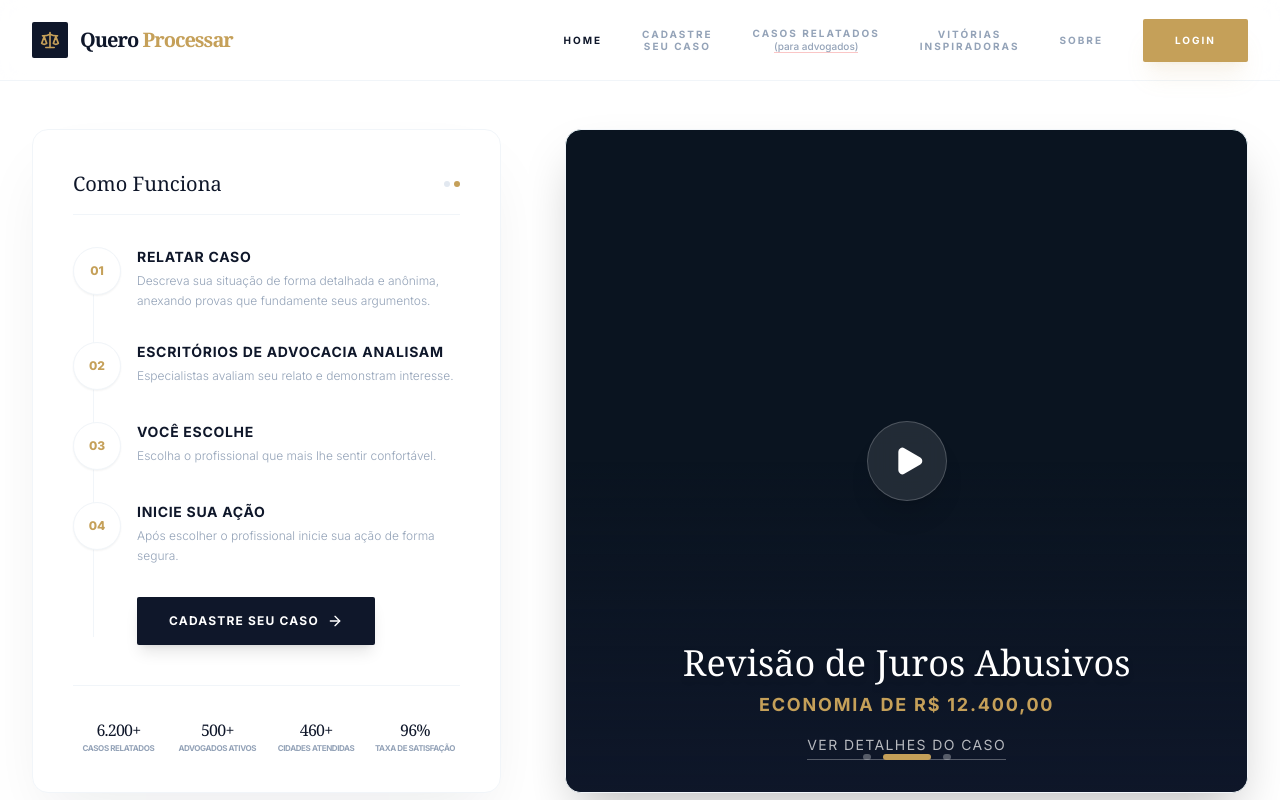
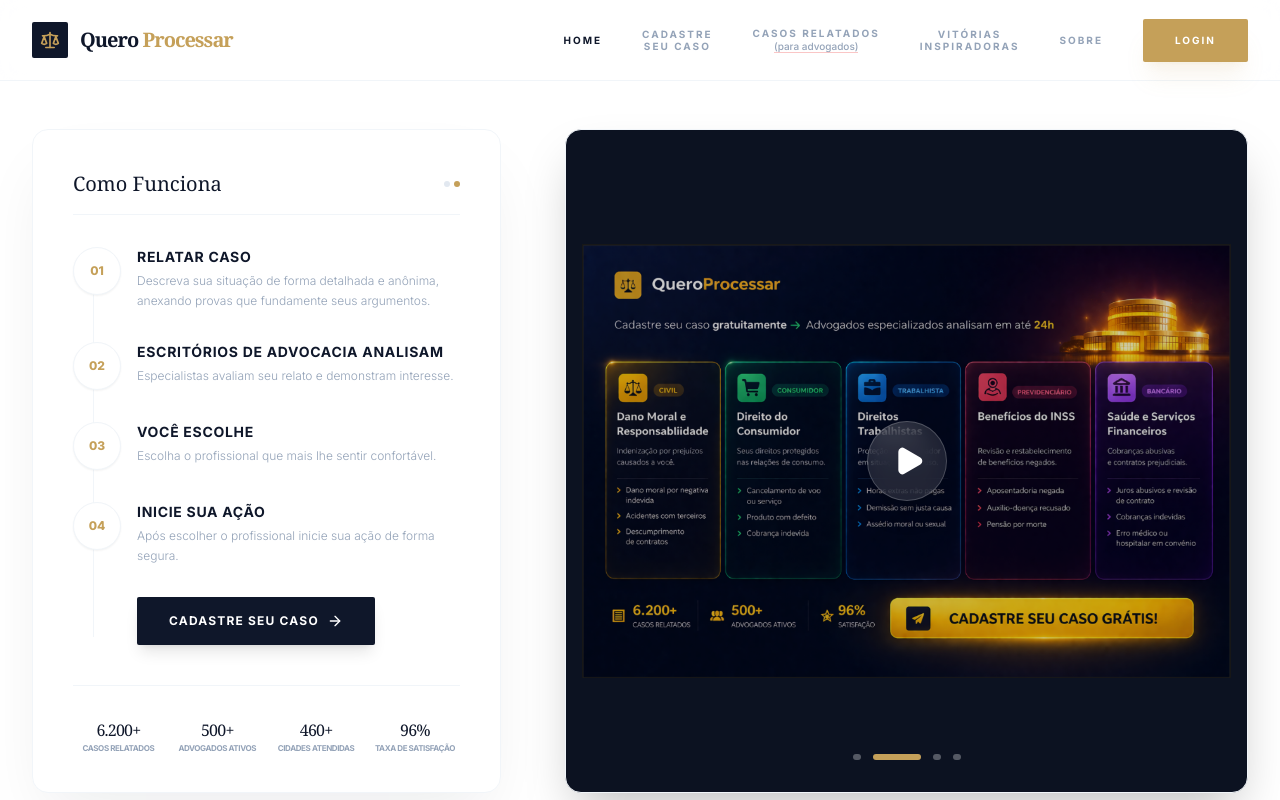
Before and after one commit to Aprendendo1234/queroprocessar, a React (Vite) app: page / in a window 1280 px wide. Shown: the top 800 px of the page. Built offline with nearby package versions, Linux system fonts and the light colour scheme; no server answers; the database is empty.

Commit message:
fix: adicionar thumbnail do novo video

```diff
--- a/components/VitoriasPage.tsx
+++ b/components/VitoriasPage.tsx
@@ -29,8 +29,15 @@
                                 {/* Main Content - Left: Video */}
                                 <div>
                                     <div className={`relative aspect-video rounded-2xl overflow-hidden shadow-2xl bg-slate-900 group`}>
-                                        <div className={`absolute inset-0 ${story.color} opacity-20`}></div>
-                                        <div className="absolute inset-0 flex items-center justify-center">
+                                        {(story as any).coverImage ? (
+                                            <div className="absolute inset-0 w-full h-full">
+                                                <img src={(story as any).coverImage} alt={story.title} className="w-full h-full object-cover" />
+                                                <div className={`absolute inset-0 ${story.color} opacity-40 mix-blend-multiply`}></div>
+                                            </div>
+                                        ) : (
+                                            <div className={`absolute inset-0 ${story.color} opacity-20`}></div>
+                                        )}
+                                        <div className="absolute inset-0 flex items-center justify-center z-10">
                                             <div className="w-20 h-20 bg-white/10 backdrop-blur-md rounded-full flex items-center justify-center cursor-pointer hover:scale-110 transition-transform border border-white/20 shadow-xl group-hover:bg-white/20">
                                                 <Play className="w-8 h-8 text-white fill-current translate-x-0.5" />
                                             </div>
--- a/constants.tsx
+++ b/constants.tsx
@@ -92,6 +92,15 @@
     processDetails: "O processo foi iniciado com um pedido de liminar para reacomodação, seguido de uma ação de danos morais. A companhia aérea propôs acordo após a citação, reconhecendo a falha na prestação do serviço. O valor foi pago em 15 dias úteis."
   },
   {
+    id: 4,
+    title: "Institucional: Como funciona o QueroProcessar",
+    color: "bg-amber-600",
+    duration: "Vídeo Comercial",
+    coverImage: "/thumb-promocional.png",
+    summary: "Aprenda como relatar o seu caso e encontrar o advogado ideal para sua situação. Rápido, seguro e 100% gratuito para quem relata.",
+    processDetails: "O vídeo explora o funcionamento da nossa plataforma, destacando as áreas de atuação (como Indenização Aérea, Revisão de Juros Abusivos, Divórcio Consensual, entre outras) e o passo a passo para conectar clientes a especialistas jurídicos."
+  },
+  {
     id: 2,
     title: "Revisão de Juros Abusivos",
     color: "bg-emerald-600",
--- a/types.ts
+++ b/types.ts
@@ -83,6 +83,7 @@
   id: number;
   title: string;
   videoUrl?: string;
+  coverImage?: string;
   color: string;
   duration: string;
   summary: string;
```
Also changed, not shown: public/thumb-promocional.png (added).
